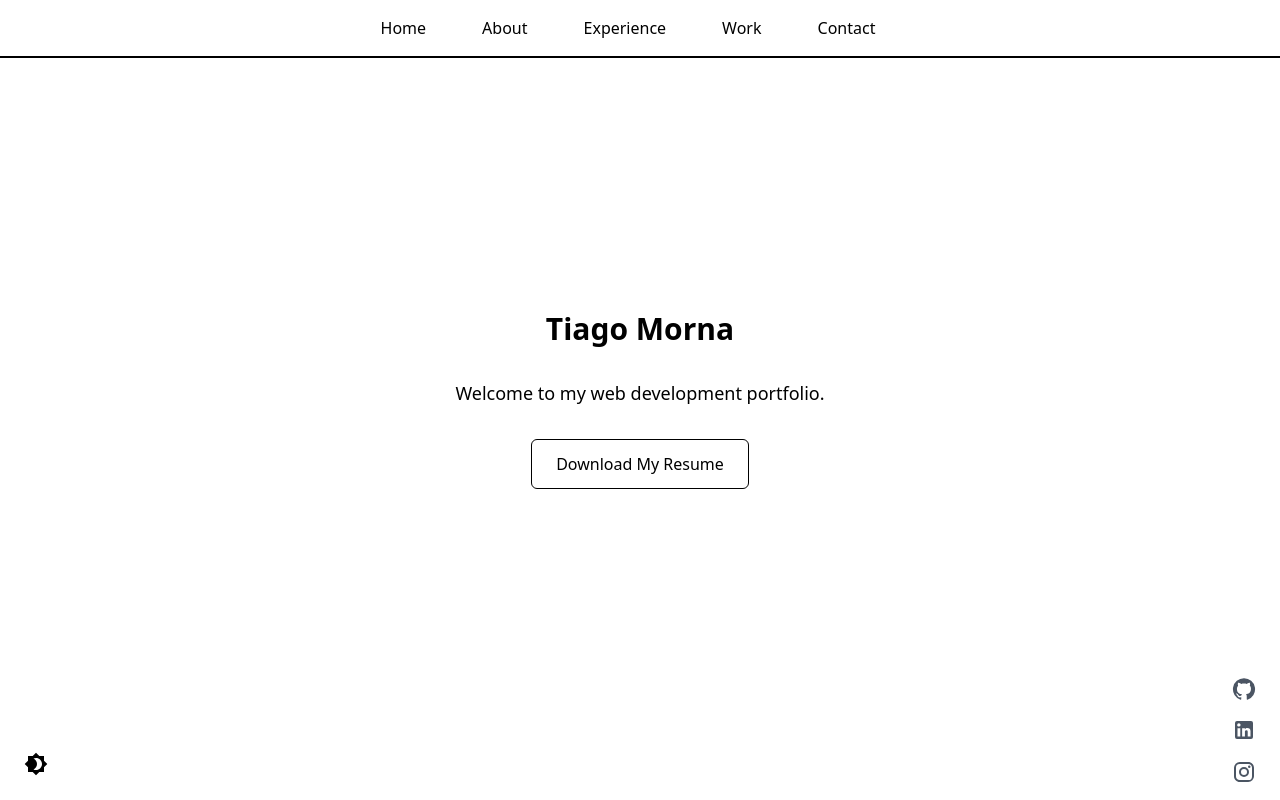
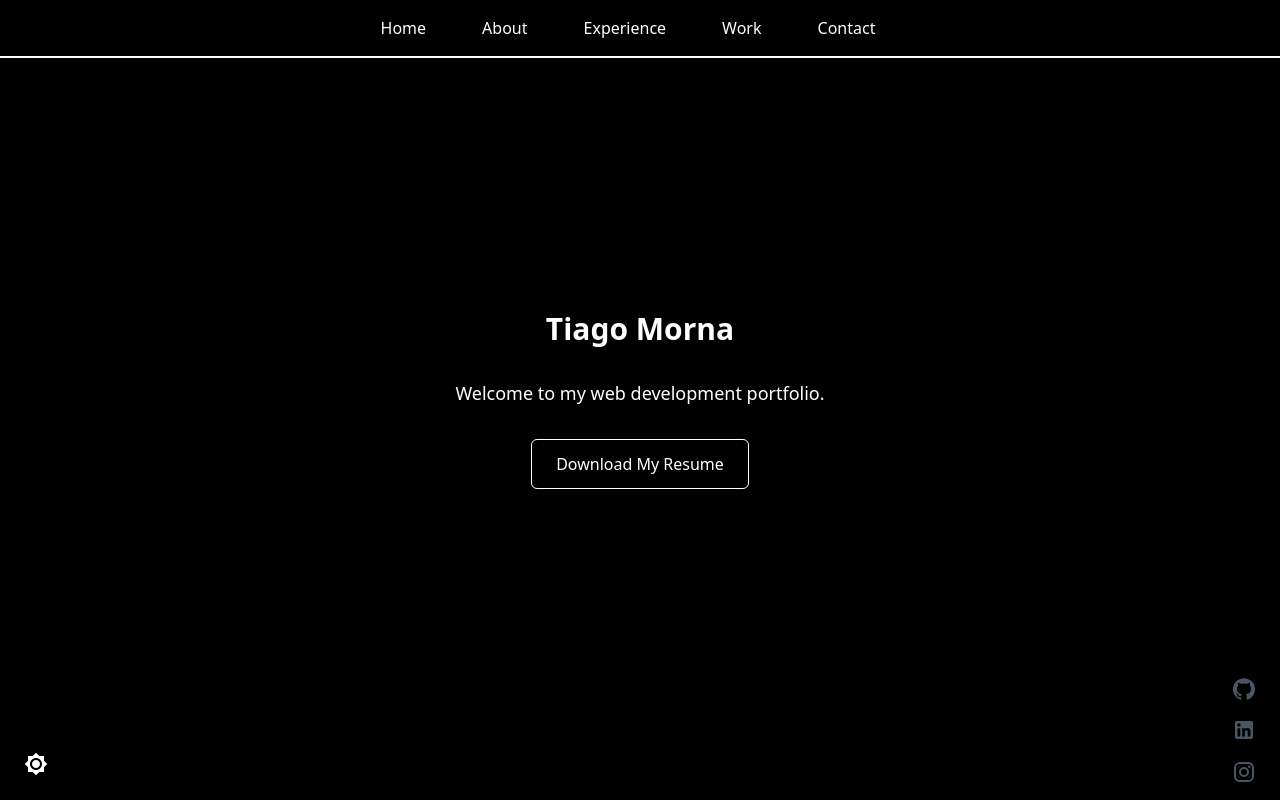
Before and after one commit to LunnS2/Portfolio-Website, a React (Vite) app: page / in a window 1280 px wide. Shown: the top 800 px of the page. Built offline with nearby package versions, Linux system fonts and the light colour scheme.

Commit message:
Update dark theme default

```diff
--- a/src/components/theme-toggle.jsx
+++ b/src/components/theme-toggle.jsx
@@ -4,7 +4,8 @@ import { Brightness4, Brightness7 } from "@mui/icons-material";
 function ThemeToggle() {
   const [isDark, setIsDark] = useState(() => {
     const savedTheme = localStorage.getItem("theme");
-    return savedTheme === "dark";
+    return savedTheme ? savedTheme === "dark" : true; //dark theme default
+    // return savedTheme === "dark";  // light theme default
   });
 
   useEffect(() => {
```
